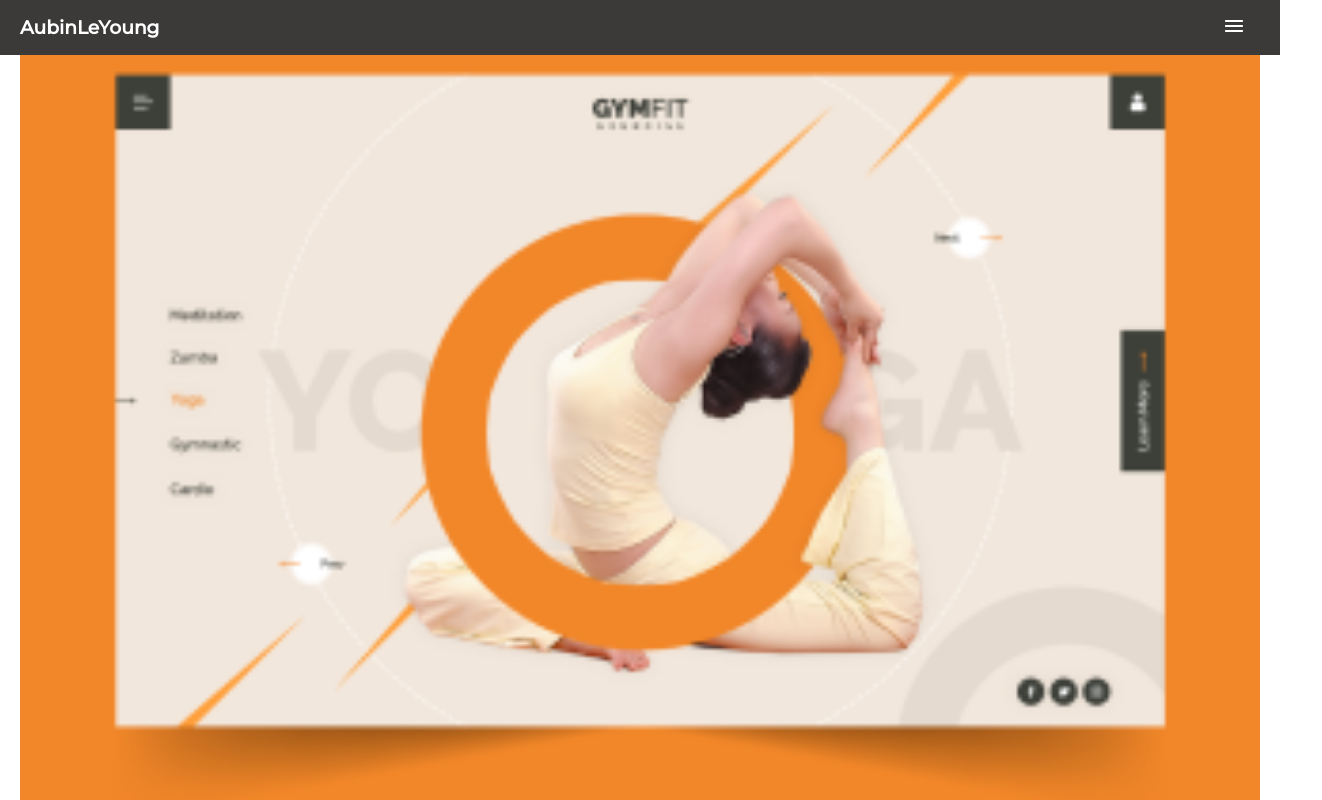
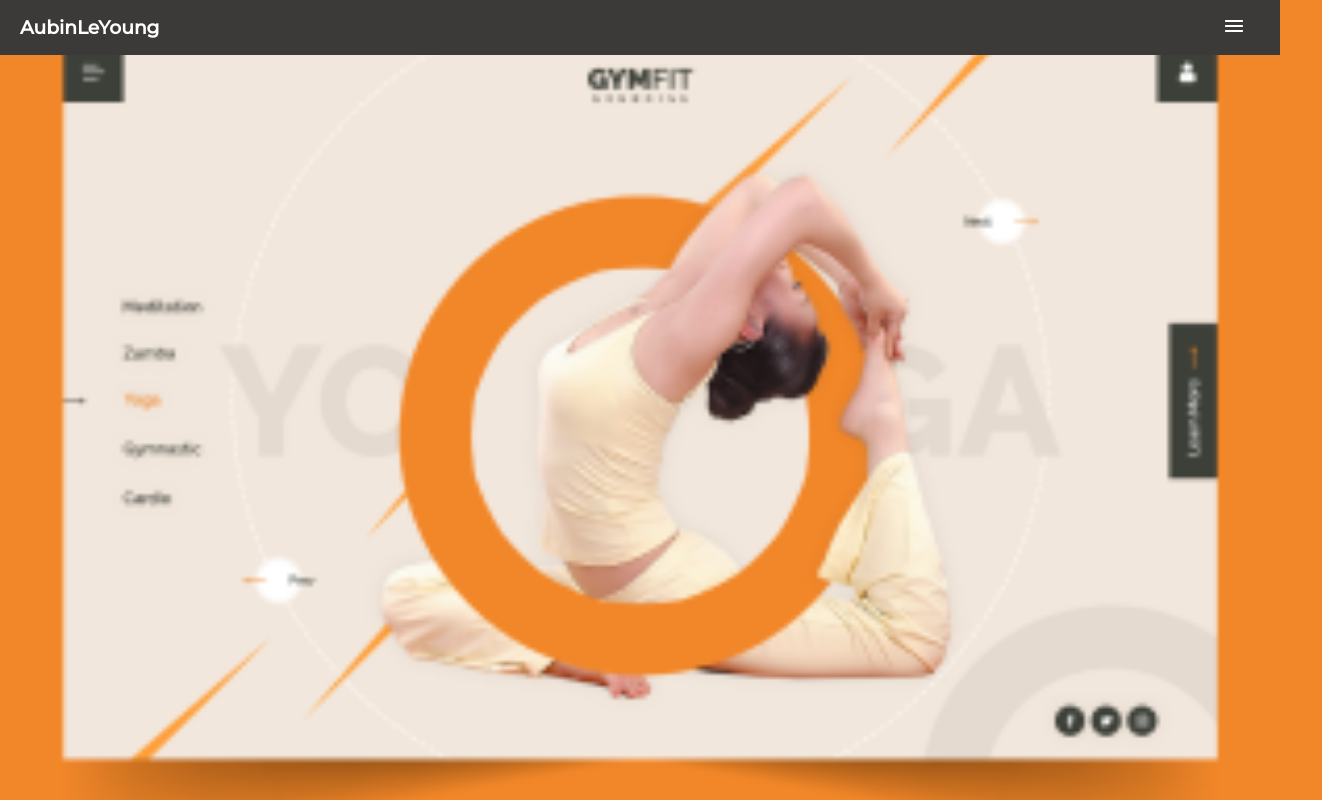
Before and after one commit to aubinleyoung/Responsive-Portfolio-Website-Aubin, a website: page index.html in a window 1280 px wide. In both pictures the pointer is over the picture 640 px from the left and 1422 px from the top of the page. Shown: the part 1022-1822 px from the top of the page, 1322 px wide, since content can reach past the window. Drawn offline with Linux system fonts and the light colour scheme; a web font is replaced by a local one.

Commit message:
Add some animation in the CSS file

```diff
--- a/index.html
+++ b/index.html
@@ -35,7 +35,7 @@
   </div>
   <div class="recent-works">
 
-  <img src="./assets/images/bgi1.png" alt="">
+  <img class="myproject-image" src="./assets/images/bgi1.png" alt="">
   <h3 class="works-title blue-1">Multi-Post Stories</h3>
   <p class="font-montesori blue-2">A daily selection of privately personalized reads; no accounts or sign-upsrequired. has been the industry's standard dummy text ever since the 1500s, when an unknown printer tooka standard dummy text.</p>
   <ul class="tools-container">
--- a/style.css
+++ b/style.css
@@ -141,6 +141,11 @@
   color: white;
   background-color: #e05304;
   border: none;
+}
+
+.myproject-image:hover {
+  transform: scale(1.1);
+  transition: 0.5s ease-in-out;
 }
 
 .works {
```
